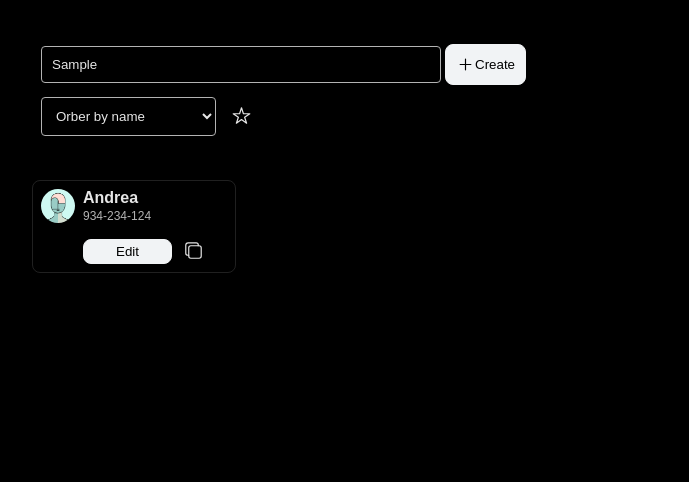
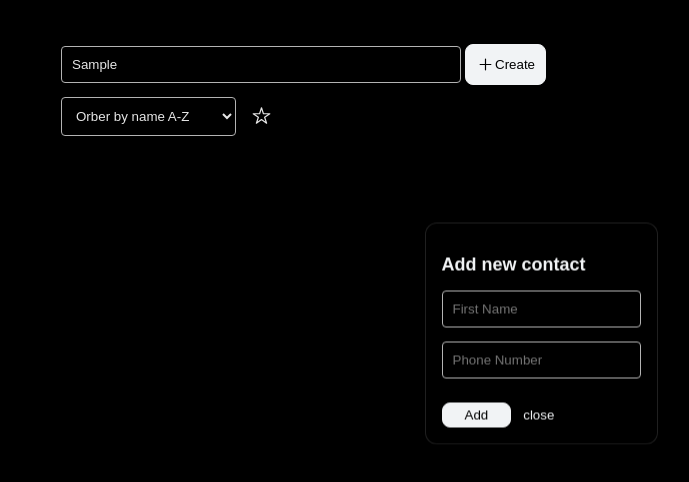
Before and after one commit to HermenegildoDaCruz/atomic-contacts, a React (Vite) app: page / in a window 1280 px wide. Both pictures are taken after typing "Sample" into the empty fields and a click on the button "Create". Shown: the top 482 px of the page, without its empty margins (99-788 px from the left). Built offline with nearby package versions, Linux system fonts and the light colour scheme; a web font is replaced by a local one.

Commit message:
User now can add and delete contacts

```diff
--- a/src/App.jsx
+++ b/src/App.jsx
@@ -1,12 +1,95 @@
 import Header from "./components/Header"
 import Contacts from "./components/Contacts"
+import NewContact from "./components/NewContact"
+import ConfirmDeletion from "./components/ConfirmDeletion"
+import { useState } from "react"
+
+// GET CONTACTS STORAGED IN LOCALSTORAGE (CONTACTS, FAVORITES)
 
 function App() {
+  const [contactState, setContactState] = useState({
+    selectedContactId: null,
+    isEditing: false,
+    isCreating: false,
+    isDeleting: false,
+    contacts: [],
+    favorites: [],
+    filter: "a-z"
+  })
+
+  function handleAddContact (name, number){
+    const contact = {
+      id: Math.random(),
+      name: name,
+      number:number,
+    }
+    setContactState(prevContactState => {
+      return {
+        ...prevContactState,
+        contacts: [...prevContactState.contacts, contact],
+        isCreating: false
+      }
+    })
+  }
+
+  function handleDeleteContact(){
+    if (contactState.selectedContactId !== null){
+      setContactState(prevContactState => {
+        return {
+          ...prevContactState,
+          contacts: prevContactState.contacts.filter(contact => contact.id !== prevContactState.selectedContactId),
+          isDeleting: false
+        }
+      })
+    }
+  }
+  function handleStopCreating(){
+    setContactState(prevContactState => {
+      return {
+        ...prevContactState,
+        isCreating: false
+      }
+    })
+  }
+  function handleStartCreating(){
+    setContactState(prevContactState => {
+      return {
+        ...prevContactState,
+        isCreating: true,
+      }
+    })
+  }
+
+  function handleStartDeletion(id){
+    setContactState(prevContactState => {
+      return {
+        ...prevContactState,
+        isDeleting: true,
+        selectedContactId:id
+      }
+    })
+  }
+  function handleStopDeletion(){
+     setContactState(prevContactState => {
+      return {
+        ...prevContactState,
+        isDeleting: false,
+        selectedContactId: null
+      }
+    })
+  }
 
   return (
     <>
-      <Header></Header>
-      <Contacts></Contacts>
+      <NewContact open = {contactState.isCreating} onAddContact={handleAddContact} onStopCreating = {handleStopCreating}/>
+      <ConfirmDeletion open = {contactState.isDeleting} onDelete={handleDeleteContact} onStopDeleting ={handleStopDeletion}/>
+      <Header onStartCreating = {handleStartCreating}></Header>
+      {contactState.contacts && <Contacts contacts = {contactState.contacts} onStartDeletion = {handleStartDeletion} />}
+      {/* {!contactState.contacts && <div>
+        <h2>No contact created.. </h2>
+        <button className="btn--primary">create</button>
+      </div> } */}
+
     </>
   )
 }
--- a/src/components/ConfirmDeletion.jsx
+++ b/src/components/ConfirmDeletion.jsx
@@ -0,0 +1,10 @@
+export default function ConfirmDeletion({open, onDelete, onStopDeleting}){
+
+    return <dialog open={open} className="modal">
+        <h2>Are you sure you want delete this contact?</h2>
+        <div className="contact-btns">
+            <button className="btn--primary" onClick={onDelete}>Confirm</button>
+            <button className="btn" onClick={onStopDeleting}>close</button>
+        </div>
+    </dialog>
+}
--- a/src/components/Contact.jsx
+++ b/src/components/Contact.jsx
@@ -1,17 +1,25 @@
-import contact_img from "../assets/contact-img.jpg"
-
-export default function Contact(){
+export default function Contact({contactId,contactName, contactNumber,onStartDeletion}){
     return <div className="contact">
-        <img src={contact_img} alt="Contact image" className="contact-img" />
+        <div className="contact-cover">{contactName[0]}</div>
         <div className="contact-info">
-            <span className="contact-name">Andrea</span>
-            <span className="contact-number">934-234-124</span>
+            <div className="contact-header">
+                <div>
+                    <span className="contact-name">{contactName}</span>
+                    <span className="contact-number">{contactNumber}</span>
+                </div>
+                <button onClick={() => onStartDeletion(contactId)}>
+                    <ion-icon name="trash" className = "icon"></ion-icon>
+                </button>
+            </div>
             <div className="contact-btns">
                 <button className="btn--primary">Edit</button>
                 <button className="btn">
                     <ion-icon name="copy-outline" className = "icon"></ion-icon>
                     {/* <ion-icon name="checkmark-outline" className = "icon"></ion-icon> */}
                 </button>
+                <button className="btn">
+                    <ion-icon name="star-outline" className = "icon"></ion-icon>
+                </button>
             </div>
         </div>
     </div>
--- a/src/components/Contacts.jsx
+++ b/src/components/Contacts.jsx
@@ -1,7 +1,13 @@
 import Contact from "./Contact"
 
-export default function Contacts(){
+export default function Contacts({contacts,onStartDeletion}){
     return <div className="contacts">
-        <Contact></Contact>
+        {contacts && contacts.map(contact => <Contact
+            key={contact.id}
+            contactId = {contact.id}
+            contactName={contact.name}
+            contactNumber={contact.number}
+            onStartDeletion = {onStartDeletion}
+        />)}
     </div>
 }
--- a/src/components/Header.jsx
+++ b/src/components/Header.jsx
@@ -1,15 +1,16 @@
-export default function Header(){
+export default function Header({onStartCreating}){
     return <header className="header">
         <div className="header-search-box">
             <input type="search" name="search" className="search-input" placeholder="Search contacts by name" />
-            <button className="btn--primary">
+            <button className="btn--primary" onClick={onStartCreating}>
                 <ion-icon name="add-outline" className="icon"></ion-icon>
                 <span>Create</span>
             </button>
         </div>
         <div className="header-filters-box">
             <select name="filter" className="filter-contacts">
-                <option value="">Orber by name</option>
+                <option value="a-z">Orber by name A-Z</option>
+                <option value="z-a">Orber by name Z-A</option>
                 <option value="">Order by creation date</option>
             </select>
             <button className="btn">
--- a/src/components/NewContact.jsx
+++ b/src/components/NewContact.jsx
@@ -0,0 +1,28 @@
+import { useRef } from "react"
+
+export default function NewContact({open, onAddContact, onStopCreating}){
+    const name = useRef()
+    const number = useRef()
+
+    function handleSetContact(){
+        if (name.current.value.trim().length === 0 && name.current.value.trim().length === 0){
+            alert("Fill all fields")
+        }else{
+            onAddContact(name.current.value, number.current.value)
+            name.current.value = ""
+            number.current.value = ""
+        }
+    }
+
+    return <dialog open={open} className="modal">
+        <h2>Add new contact</h2>
+        <div className="contact-form">
+            <input ref={name} type="text" placeholder="First Name" maxLength={20}/>
+            <input ref={number} type="number" placeholder="Phone Number" maxLength={9}/>
+        </div>
+        <div className="contact-btns">
+            <button className="btn--primary" onClick={handleSetContact}>Add</button>
+            <button className="btn" onClick={onStopCreating}>close</button>
+        </div>
+    </dialog>
+}
--- a/src/style/index.css
+++ b/src/style/index.css
@@ -1,4 +1,6 @@
 @import url('https://fonts.googleapis.com/css2?family=Radio+Canada:ital,wght@0,300..700;1,300..700&display=swap');
+@import url('https://fonts.googleapis.com/css2?family=Leckerli+One&display=swap');
+
 html{
     font-size: 62.5%;
 }
@@ -11,7 +13,9 @@ body{
     max-width: 100rem;
     margin: 2.4rem auto;
 }
-
+h2{
+    font-size: 1.8rem;
+}
 button{
     font-family: inherit;
     background-color: transparent;
@@ -36,7 +40,7 @@ option{
     flex-direction: column;
     align-items: start;
     gap: 1.2rem;
-    margin: 4.4rem 0;
+    margin: 4.4rem 2rem;
 }
 .header-search-box{
     display: flex;
@@ -63,6 +67,7 @@ option{
     justify-items: center;
     row-gap: 1.4rem;
     column-gap: 2.4rem;
+    margin: 0 2rem;
 }
 .contact {
     display: flex;
@@ -73,10 +78,22 @@ option{
     width: 100%;
 }
 
-.contact-img{
+/* .contact-img{
     height: 3.4rem;
     width: 3.4rem;
     border-radius: 50%;
+} */
+
+.contact-cover{
+    font-family: "Leckerli One", cursive;
+    color: #000;
+    background-color: #e6e6e6d5;
+    height: 3.4rem;
+    width: 3.4rem;
+    border-radius: 50%;
+    display: flex;
+    justify-content: center;
+    align-items: center;
 }
 .contact-name{
     font-weight: 700;
@@ -90,18 +107,43 @@ option{
     flex-direction: column;
     gap: .2rem;
 }
-
+.contact-header{
+    display: flex;
+    justify-content: space-between;
+}
+.contact-header span{
+    display: block;
+}
+.contact-header .icon{
+    margin-top: .4rem;
+}
 .contact-btns{
     margin-top: 1.4rem;
     gap: .6rem;
     display: flex;
     align-items: center;
 }
+.contact-form{
+    display: flex;
+    flex-direction: column;
+    gap: 1.4rem;
+    margin-bottom: 2.4rem;
+}
+.modal{
+    top: 50%;
+    transform: translateY(-80%);
+    background-color: #00000018;
+    backdrop-filter: blur(10px);
+    color: #f1f3f5;
+    border: .2px solid #b3b3b32d;
+    border-radius: 12px;
+    z-index: 2;
+}
 .btn--primary{
     background-color: #f1f3f5;
     color: #000;
     border-radius: 8px;
-    padding: .4rem 3.2rem;
+    padding: .4rem 2.2rem;
     transition: all 300ms ease-in;
     border: .4px solid #f1f3f5;
 }
@@ -115,4 +157,5 @@ option{
 .icon{
     height: 1.9rem;
     width: 1.9rem;
+    cursor: pointer;
 }
```
Also changed, not shown: src/assets/contact-img.jpg (deleted), src/components/ContactForm.jsx (added).
